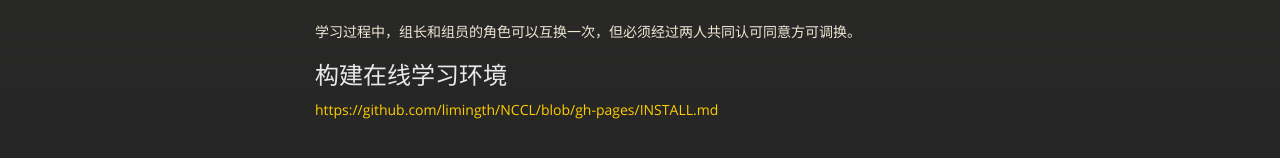
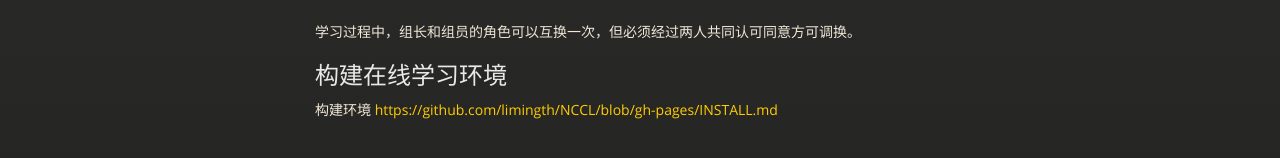
Before and after one commit to limingth/NCCL, a Jekyll site: the page built from HOWTO.md, in a window 1280 px wide and 1257 px high. Shown: the part 1027-1185 px from the top of the window. Built offline with Jekyll 4.4.1, drawn with Linux system fonts in a browser that asks for light colours; nearby versions of some CDN libraries; Markdown is read by kramdown in place of the engine named in the settings.

Commit message:
add HOWTO.md

```diff
--- a/HOWTO.md
+++ b/HOWTO.md
@@ -51,5 +51,4 @@ title: 构建在线学习环境
 
 
 ## 构建在线学习环境
-
-<https://github.com/limingth/NCCL/blob/gh-pages/INSTALL.md>
+构建环境 <https://github.com/limingth/NCCL/blob/gh-pages/INSTALL.md>
```
